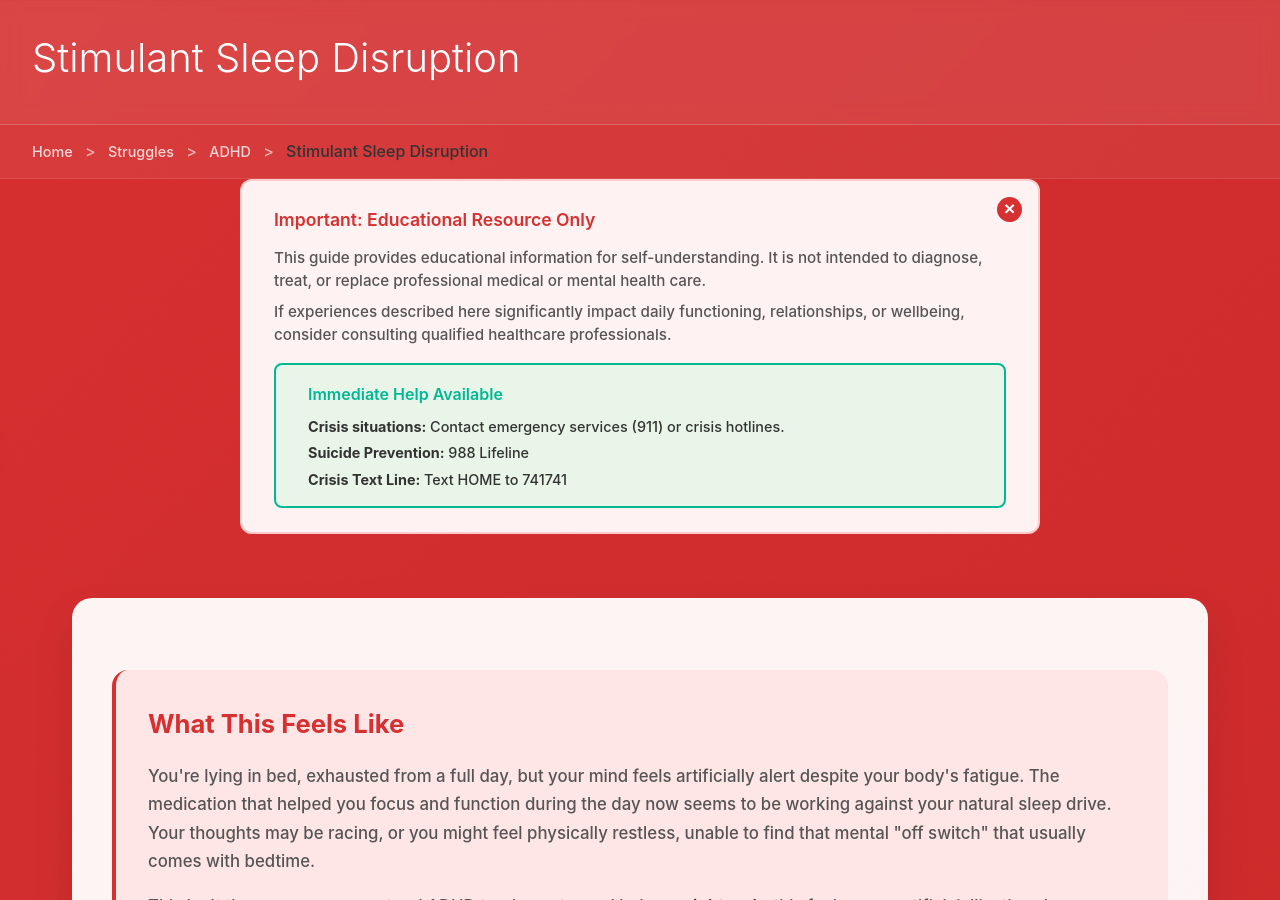
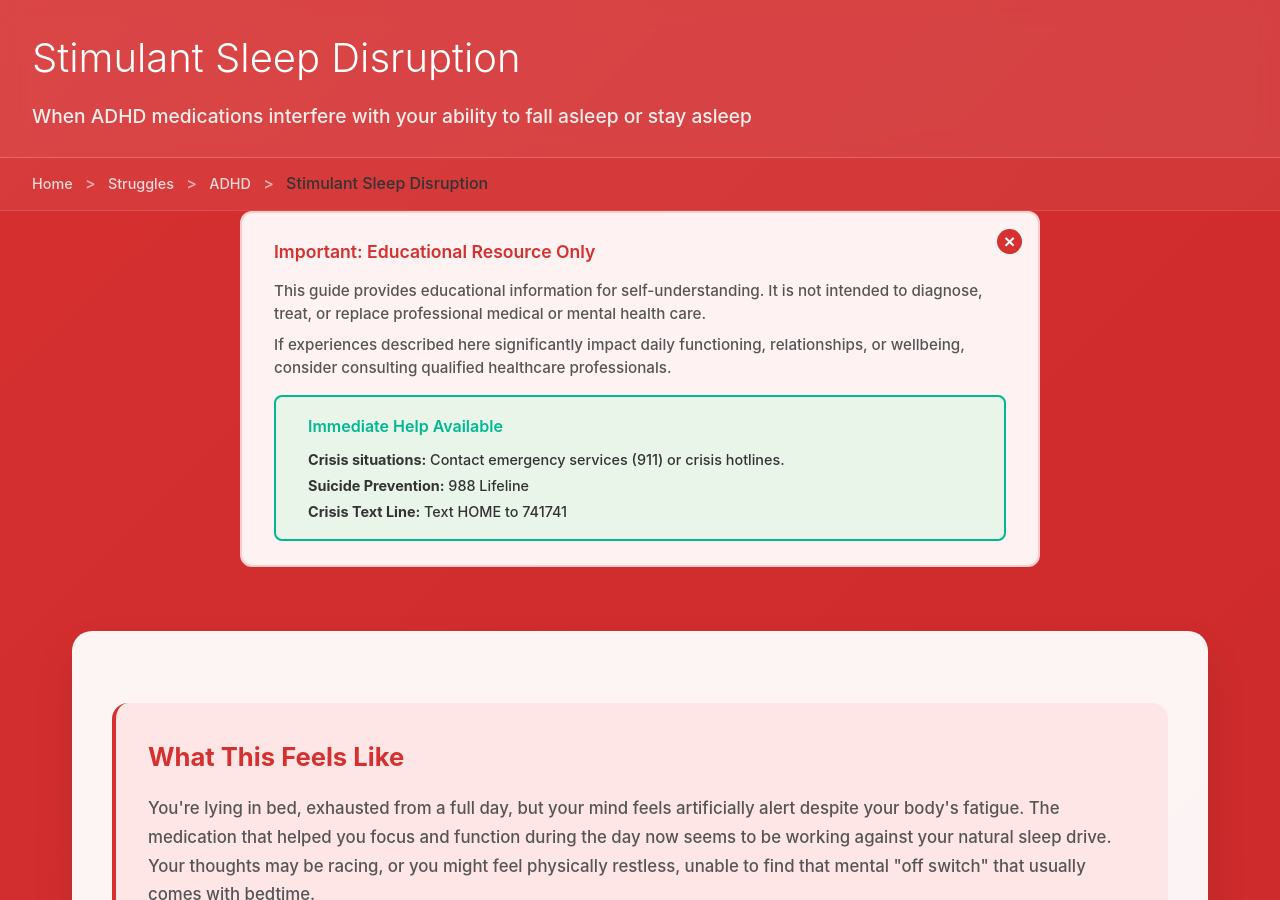
Before and after one commit to neurodivergent-survival-guide/neurodivergent-survival-guide, a Jekyll site: the page built from struggles/stimulant-sleep-disruption.html, in a window 1280 px wide and 900 px high. Built offline with Jekyll 4.4.1, drawn with Linux system fonts in a browser that asks for light colours.

Commit message:
Update stimulant-sleep-disruption.html

```diff
--- a/struggles/stimulant-sleep-disruption.html
+++ b/struggles/stimulant-sleep-disruption.html
@@ -1,6 +1,7 @@
 ---
 layout: struggle
 title: "Stimulant Sleep Disruption"
+subtitle: "When ADHD medications interfere with your ability to fall asleep or stay asleep"
 slug: stimulant-sleep-disruption
 condition: adhd
 ---
```
